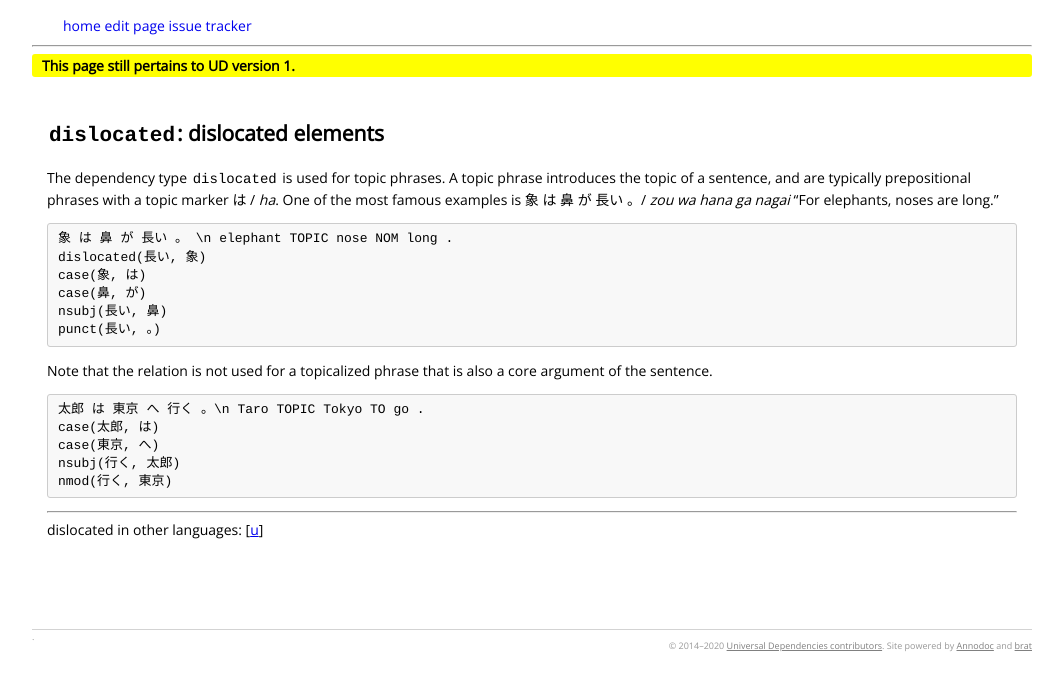
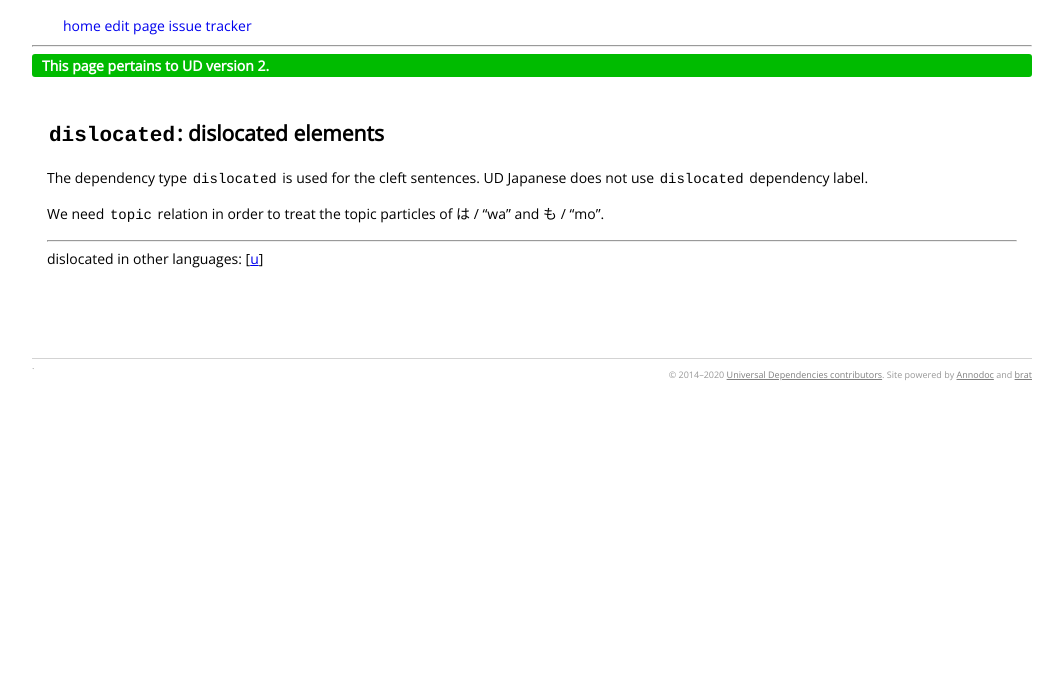
Before and after one commit to udjapanese/docs, a Jekyll site: the page built from _ja/dep/dislocated.md, in a window 1280 px wide. Shown: the top 691 px of the page, without its empty margins (108-1171 px from the left). Built offline with Jekyll 4.4.1, drawn with Linux system fonts in a browser that asks for light colours; nearby versions of some CDN libraries; comment, search, counter and statistics services are not loaded.

Commit message:
Update dislocated.md

```diff
--- a/_ja/dep/dislocated.md
+++ b/_ja/dep/dislocated.md
@@ -2,27 +2,10 @@
 layout: relation
 title: 'dislocated'
 shortdef: 'dislocated elements'
+udver: '2'
 ---
 
-The dependency type `dislocated` is used for topic phrases.
-A topic phrase introduces the topic of a sentence, and are typically prepositional phrases with a topic marker は / *ha*.
-One of the most famous examples is 象 は 鼻 が 長い 。/ *zou wa hana ga nagai* "For elephants, noses are long."
+The dependency type `dislocated` is used for the cleft sentences.
+UD Japanese does not use `dislocated` dependency label.
 
-~~~ sdparse
-象 は 鼻 が 長い 。 \n elephant TOPIC nose NOM long .
-dislocated(長い, 象)
-case(象, は)
-case(鼻, が)
-nsubj(長い, 鼻)
-punct(長い, 。)
-~~~
-
-Note that the relation is not used for a topicalized phrase that is also a core argument of the sentence.
-
-~~~ sdparse
-太郎 は 東京 へ 行く 。\n Taro TOPIC Tokyo TO go .
-case(太郎, は)
-case(東京, へ)
-nsubj(行く, 太郎)
-nmod(行く, 東京)
-~~~
+We need `topic` relation in order to treat the topic particles of は / "wa" and も / "mo".
```
